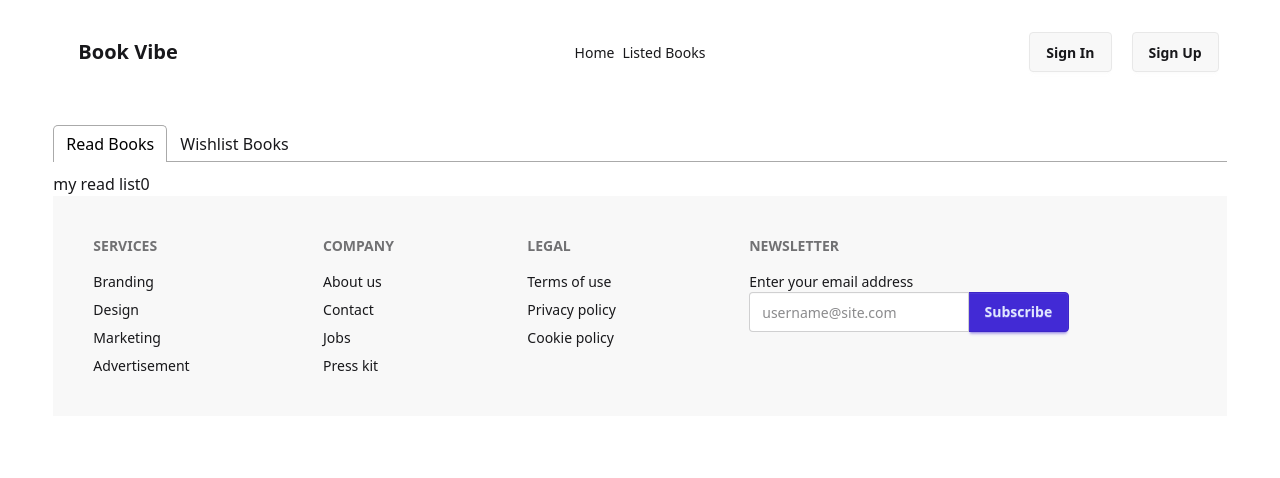
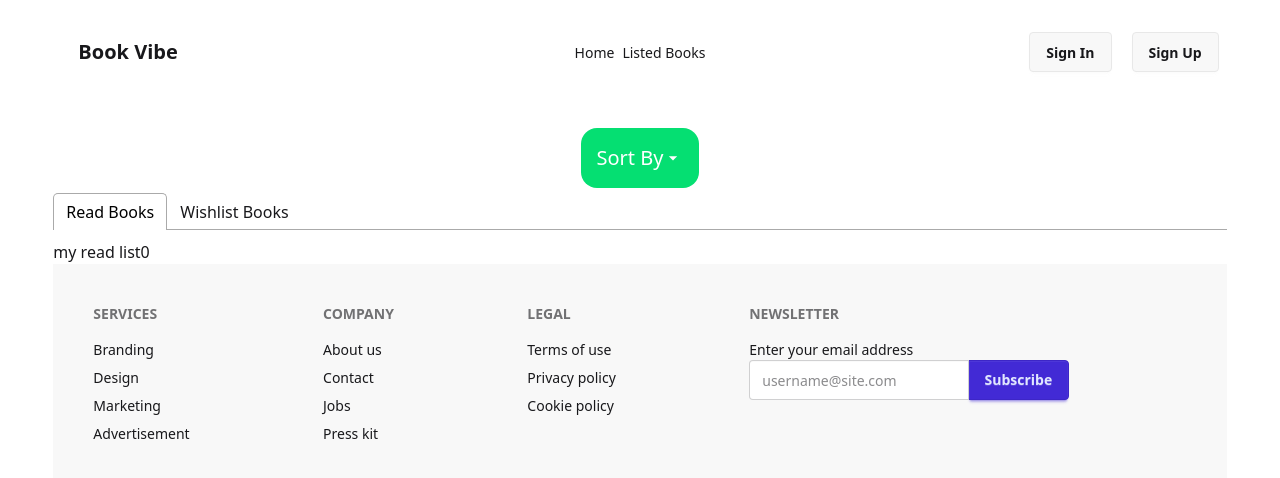
Before and after one commit to mdtanvirislamrakib/book-vibe, a React (Vite) app: page /readlist in a window 1280 px wide. Shown: the top 478 px of the page. Built offline with nearby package versions, Linux system fonts and the light colour scheme.

Commit message:
sort functionality added

```diff
--- a/src/Pages/ReadBookList/ReadBookList.jsx
+++ b/src/Pages/ReadBookList/ReadBookList.jsx
@@ -5,6 +5,7 @@ import { LuFileSpreadsheet } from "react-icons/lu";
 const ReadBookList = ({ boi }) => {
     return (
         <div>
+
             <div className='mt-5'>
                 <div className=' border rounded-2xl shadow border-gray-400 p-5 flex gap-10 flex-col lg:flex-row items-center'>
                     <div className='bg-[#1313130D] rounded-xl p-3 lg:w-[220px] w-[170px]'>
--- a/src/Pages/ReadList/ReadList.jsx
+++ b/src/Pages/ReadList/ReadList.jsx
@@ -3,14 +3,25 @@ import { useLoaderData } from 'react-router';
 import { Tab, Tabs, TabList, TabPanel } from 'react-tabs';
 import 'react-tabs/style/react-tabs.css';
 import { getStoredBook } from '../../utility/addToDB';
-import Book from '../Book/Book';
 import ReadBookList from '../ReadBookList/ReadBookList';
-
+import { MdArrowDropDown } from "react-icons/md";
 
 const ReadList = () => {
     const data = useLoaderData();
     console.log(data);
     const [listOfRead, setListOfRead] = useState([])
+    const [sort, setSort] = useState("");
+    const handleSortType = (type) => {
+        setSort(type);
+        if(type === "pages") {
+            const sortByPage = [...listOfRead.sort((a, b) => a.totalPages - b.totalPages)];
+            setListOfRead(sortByPage)
+        }
+        if(type === "ratings") {
+            const sortByRating = [...listOfRead.sort((a, b) => a.rating - b.rating)];
+            setListOfRead(sortByRating)
+        }
+    }
     useEffect(() => {
         const storedData = getStoredBook();
         const convertedStoredData = storedData.map(id => parseInt(id))
@@ -19,6 +30,15 @@ const ReadList = () => {
     }, [data])
     return (
         <div>
+            <div className='flex items-center justify-center'>
+                <div className="dropdown dropdown-start">
+                    <div tabIndex={0} role="button" className="flex items-center bg-green-400 text-white text-lg lg:text-xl p-4 rounded-2xl cursor-pointer m-1">Sort By {sort ? sort : ""} <MdArrowDropDown /></div>
+                    <ul tabIndex={0} className="dropdown-content menu bg-base-100 rounded-box z-1 w-52 p-2 shadow-sm">
+                        <li><a onClick={() => handleSortType("pages")}>Pages</a></li>
+                        <li><a onClick={() => handleSortType("ratings")}>Ratings</a></li>
+                    </ul>
+                </div>
+            </div>
             <Tabs>
                 <TabList>
                     <Tab>Read Books</Tab>
```
